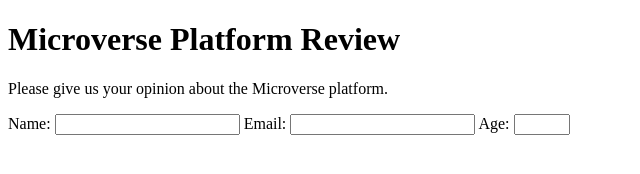
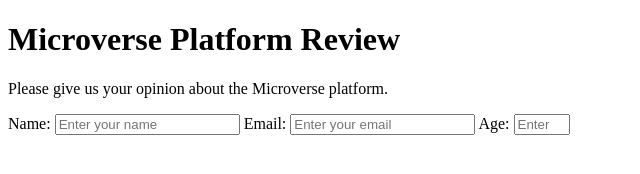
Before and after one commit to Mihndim2020/Mih-and-Ali-Microverse-trials, a plain HTML site: page index.html in a window 1280 px wide. Shown: the whole page, without its empty margins (0-640 px from the left). Drawn offline with Linux system fonts and the light colour scheme.

Commit message:
Add:Placeholders for inputs

```diff
--- a/index.html
+++ b/index.html
@@ -21,13 +21,13 @@
             <form action="" id="survey-form">
                 <!-- Name -->
                 <label for="name" id='name-label'> Name: </label>
-                <input type="text" id="name" required>
+                <input type="text" id="name" required placeholder="Enter your name">
                 <!-- Email -->
                 <label for="email" id='email-label'> Email: </label>
-                <input type="email" id="email" required>
+                <input type="email" id="email" required placeholder="Enter your email">
                 <!-- Number -->
                 <label for="number" id='number-label'>Age:</label>
-                <input type="number" id="number" min="10" max="89">
+                <input type="number" id="number" min="10" max="89" placeholder="Enter your age">
             </form>
         </section>
     </main>
```
